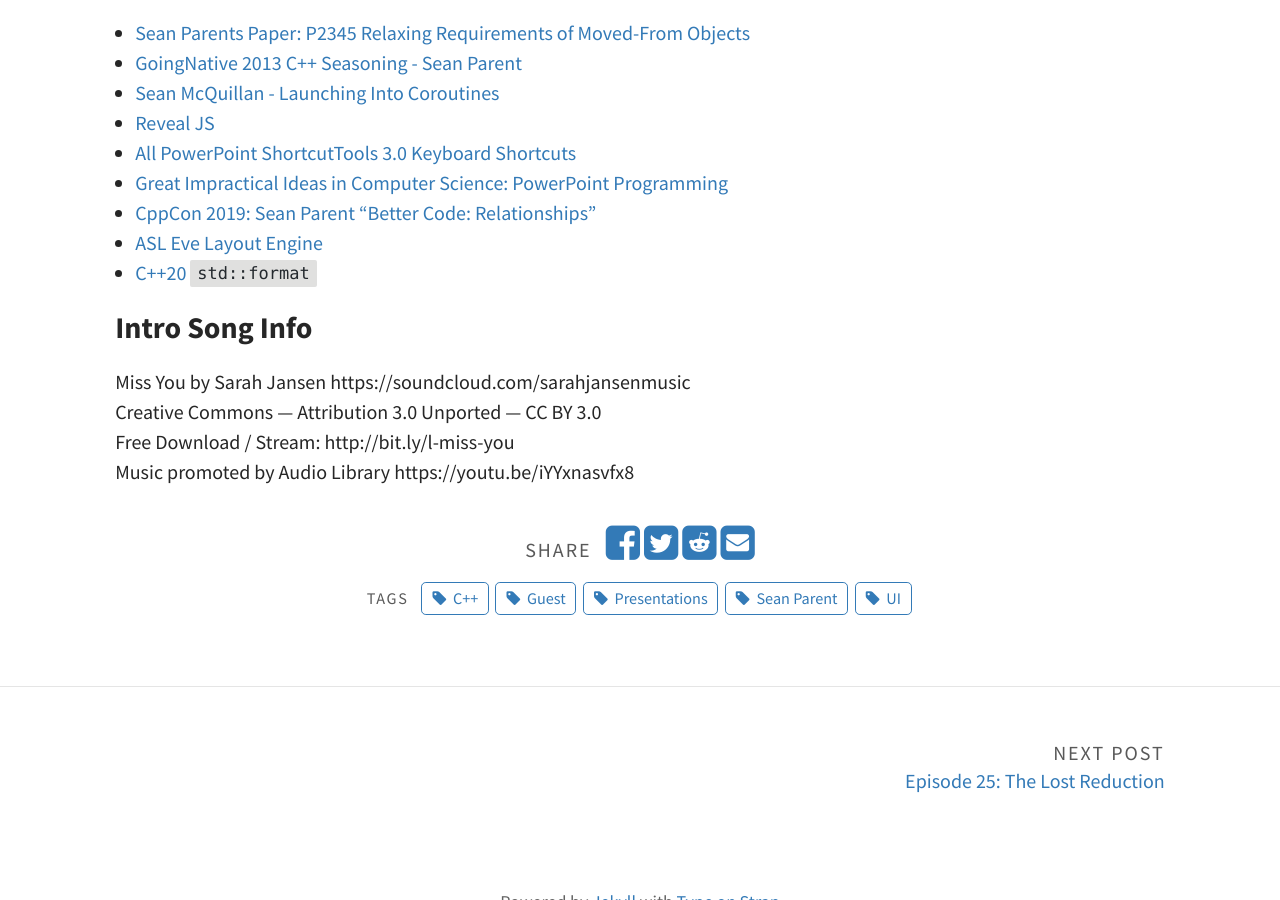
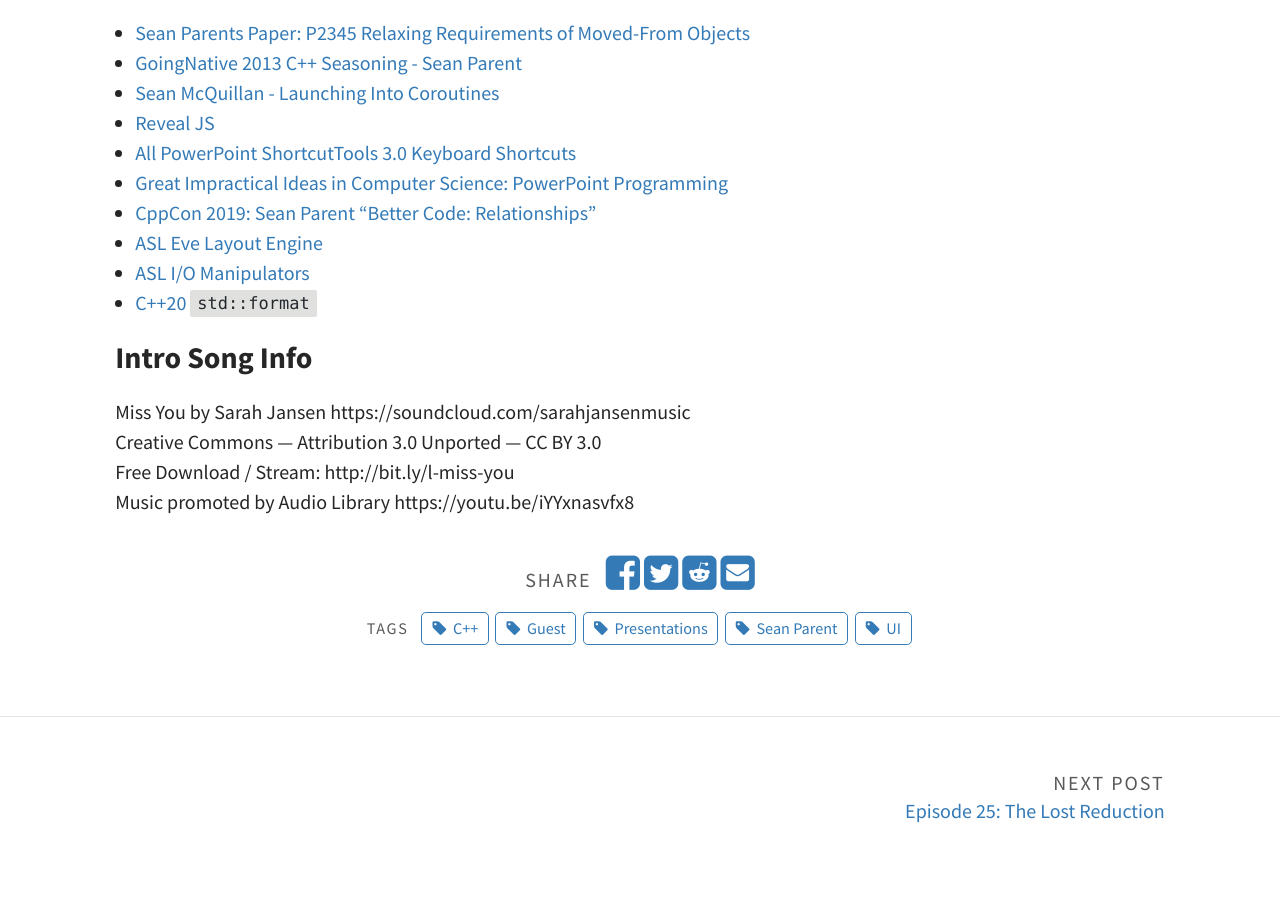
Before and after one commit to codereport/adsp2, a Jekyll site: the page built from _posts/2021-05-21-Episode-26.md, in a window 1280 px wide and 900 px high, scrolled down 735 px. Built offline with Jekyll 4.4.1, drawn with Linux system fonts in a browser that asks for light colours.

Commit message:
Update E26 show notes

```diff
--- a/_posts/2021-05-21-Episode-26.md
+++ b/_posts/2021-05-21-Episode-26.md
@@ -29,6 +29,7 @@
 * [Great Impractical Ideas in Computer Science: PowerPoint Programming](https://youtu.be/_3loq22TxSc)
 * [CppCon 2019: Sean Parent “Better Code: Relationships”](https://youtu.be/ejF6qqohp3M)
 * [ASL Eve Layout Engine](https://stlab.adobe.com/group__asl__tutorials__eve.html)
+* [ASL I/O Manipulators](https://stlab.adobe.com/group__manipulator.html)
 * [C++20 `std::format`](https://en.cppreference.com/w/cpp/utility/format)
 
 ### Intro Song Info
```
